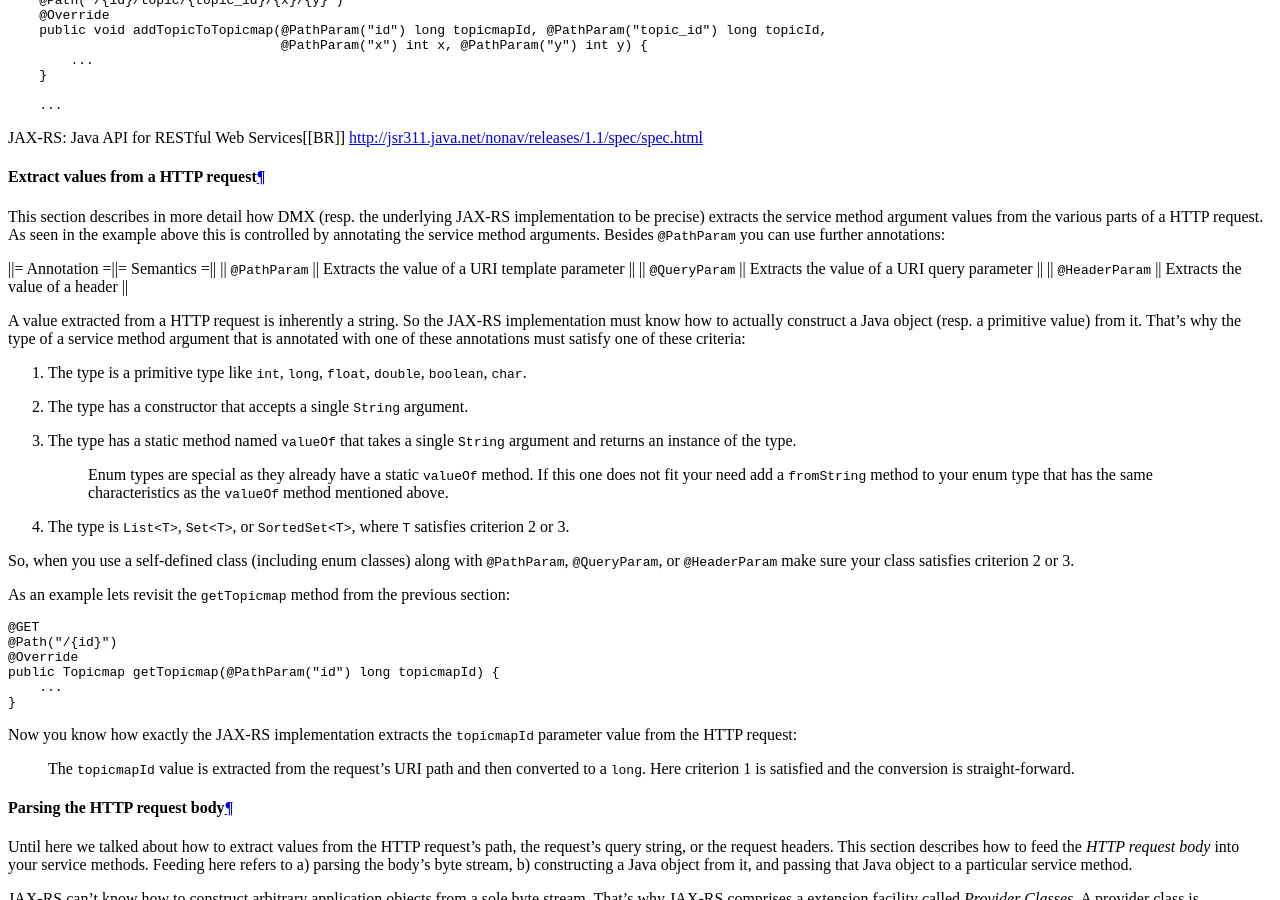
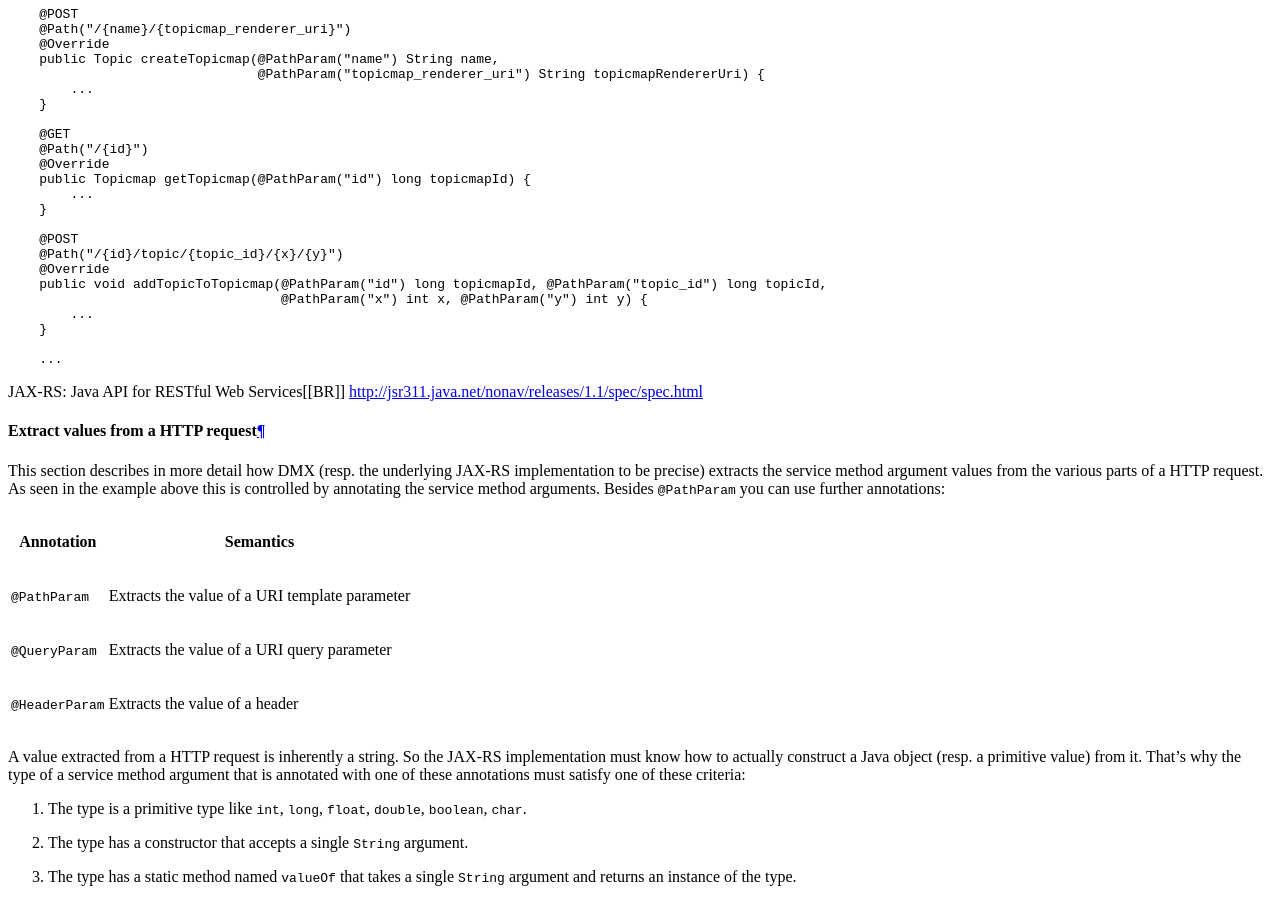
Before and after one commit to dmx-systems/dmx-documentation, a Sphinx documentation site: the page built from docs/devel.rst, in a window 1280 px wide and 900 px high, scrolled down 16152 px. Built offline with Sphinx 7.4.7 and the Read the Docs theme 2.0.0, drawn with Linux system fonts in a browser that asks for light colours; some of the changed text lies outside the part shown.

Commit message:
Dev guide: format tables
See dmx-platform/dmx-platform#375

```diff
--- a/docs/devel.rst
+++ b/docs/devel.rst
@@ -394,11 +394,14 @@ You as the developer know 2 things about your plugin: a) Which plugin version re
 
 The relationship between plugin version and data model version might look as follows:
 
-||= Plugin Version =||= Data Model Version =||
-|| 0.1 || 2 ||
-|| 0.2 || 5 ||
-|| 0.2.1 || 5 ||
-|| 0.3 || 6 ||
+==============  ==================
+Plugin Version  Data Model Version
+==============  ==================
+0.1             2
+0.2             5
+0.2.1           5
+0.3             6
+==============  ==================
 
 If e.g. version 0.1 of the plugin is currently installed, the database holds "2" as the current data model version. When the user updates to version 0.3 of the plugin, DMX's migration machinery will recognize that data model version 2 is present but version 6 is required. As a consequence DMX will consecutively run migrations 3 through 6. Once completed, the database holds "6" as the current data model version.
 
@@ -1002,10 +1005,13 @@ Extract values from a HTTP request
 
 This section describes in more detail how DMX (resp. the underlying JAX-RS implementation to be precise) extracts the service method argument values from the various parts of a HTTP request. As seen in the example above this is controlled by annotating the service method arguments. Besides ``@PathParam`` you can use further annotations:
 
-||= Annotation =||= Semantics =||
-|| ``@PathParam`` || Extracts the value of a URI template parameter ||
-|| ``@QueryParam`` || Extracts the value of a URI query parameter ||
-|| ``@HeaderParam`` || Extracts the value of a header ||
+================  ==============================================
+Annotation        Semantics
+================  ==============================================
+``@PathParam``    Extracts the value of a URI template parameter
+``@QueryParam``   Extracts the value of a URI query parameter
+``@HeaderParam``  Extracts the value of a header
+================  ==============================================
 
 A value extracted from a HTTP request is inherently a string. So the JAX-RS implementation must know how to actually construct a Java object (resp. a primitive value) from it. That's why the type of a service method argument that is annotated with one of these annotations must satisfy one of these criteria:
 
```
